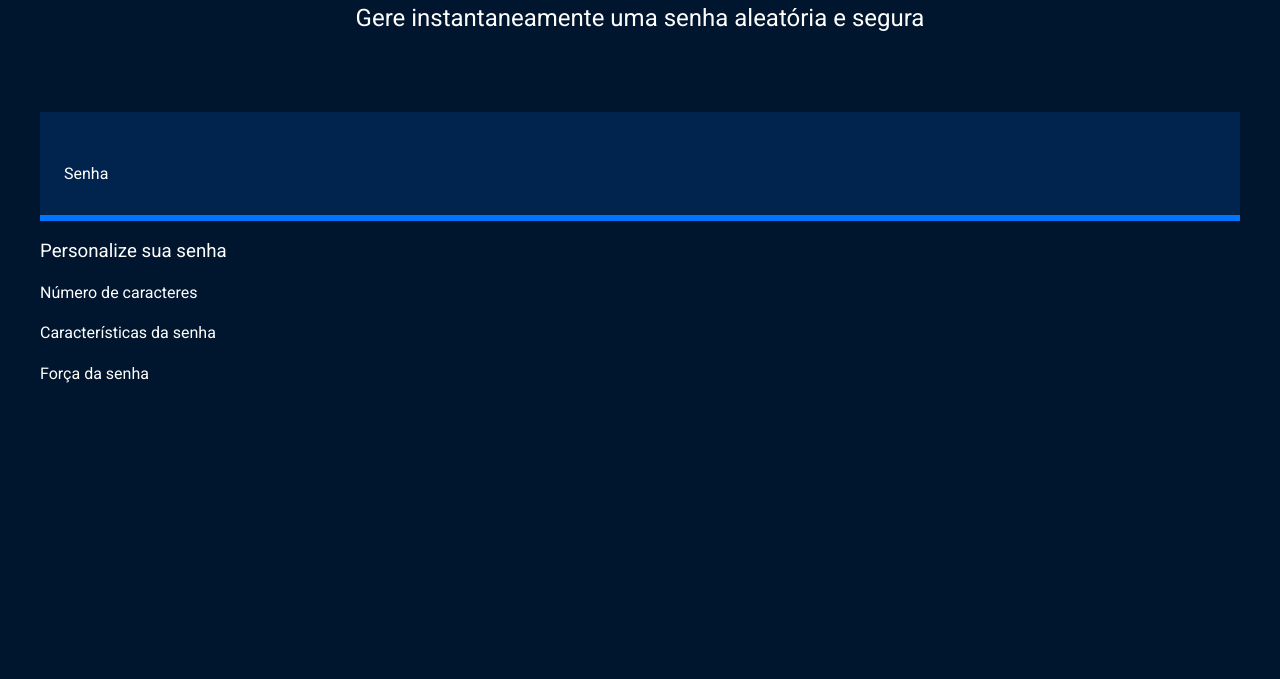
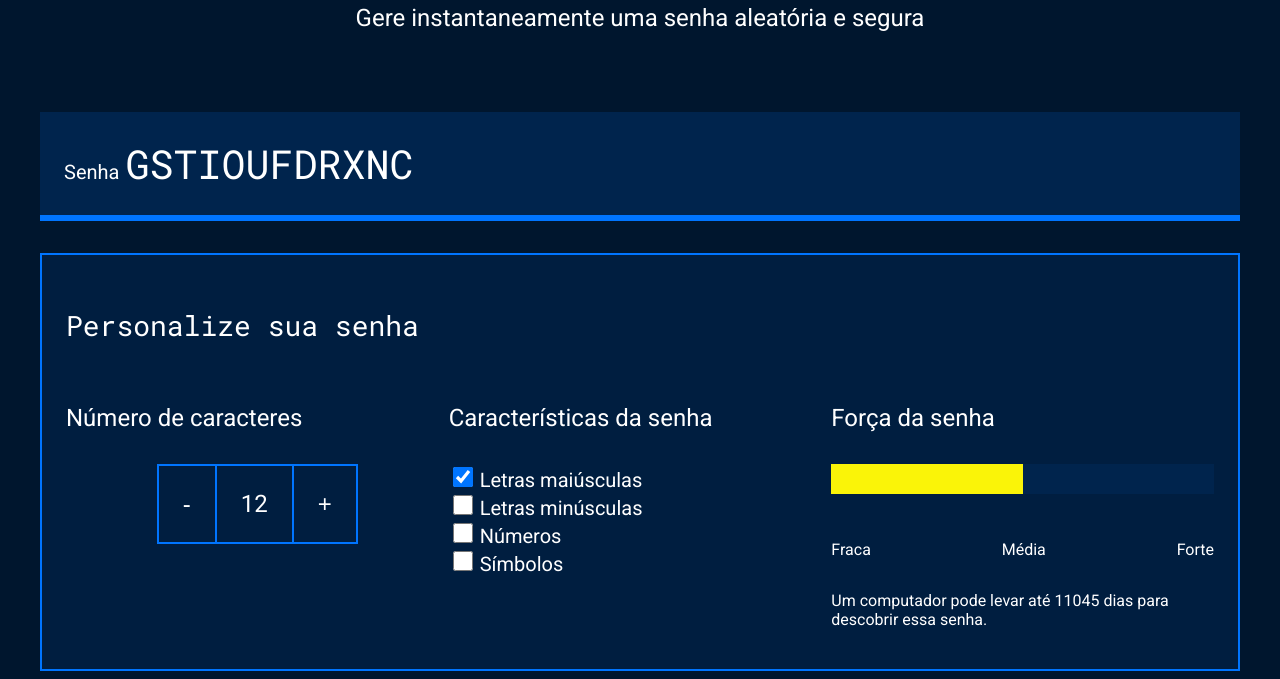
Before and after one commit to Cassia22/seguran-a-digital-cassia, a plain HTML site: page index.html in a window 1280 px wide. Shown: the part 214-893 px from the top of the page. Before the commit the page ends 800 px from the top, so only its background shows below. Drawn offline with Linux system fonts and the light colour scheme.

Commit message:
Add files via upload

```diff
--- a/index.html
+++ b/index.html
@@ -1,43 +1,68 @@
 <!DOCTYPE html>
 <html lang="pt-br">
+
 <head>
     <meta charset="UTF-8">
-    <meta http-equiv="X-UA-Compatible" content="IE=edge">
     <meta name="viewport" content="width=device-width, initial-scale=1.0">
-    <title>Gerador de Senha</title>
+    <title>Gerador de senha</title>
     <link rel="stylesheet" href="style.css">
 </head>
+
 <body>
     <section class="conteudo">
-
-
         <div class="conteudo-titulo">
             <img src="unlock.svg" alt="cadeado fechado">
             <h2 class="titulo-principal">Gerador de senhas</h2>
             <h3 class="titulo-secundario">Gere instantaneamente uma senha aleatória e segura</h3>
         </div>
-
         <div class="conteudo-senha">
             <label for="senha">Senha</label>
-        <input name="senha" type="text" id="campo-senha"/>
-
+            <input name="senha" type="text" id="campo-senha" readonly>
         </div>
-    <div class="div-parametro">
+        <div class="parametro">
             <h3 class="parametro-titulo">Personalize sua senha</h3>
             <div class="parametro-coluna__senha">
                 <div class="parametro-senha">
                     <h4 class="parametro-senha__titulo">Número de caracteres</h4>
+                    <div class="parametro-senha-botoes">
+                        <button class="parametro-senha__botao">-</button>
+                        <p class="parametro-senha__texto">12</p>
+                        <button class="parametro-senha__botao">+</button>
+                    </div>
                 </div>
                 <div class="parametro-senha">
                     <h4 class="parametro-senha__titulo">Características da senha</h4>
+                    <div class="parametro-senha-checkbox">
+                        <input name="maiusculo" type="checkbox" class="checkbox" checked>
+                        <label for="maiusculo">Letras maiúsculas</label>
+                    </div>
+                    <div class="parametro-senha-checkbox">
+                        <input name="minusculo" type="checkbox" class="checkbox">
+                        <label for="minusculo">Letras minúsculas</label>
+                    </div>
+                    <div class="parametro-senha-checkbox">
+                        <input name="numero" type="checkbox" class="checkbox">
+                        <label for="numero">Números</label>
+                    </div>
+                    <div class="parametro-senha-checkbox">
+                        <input name="simbolo" type="checkbox" class="checkbox">
+                        <label for="simbolo">Símbolos</label>
+                    </div>
                 </div>
                 <div class="parametro-senha">
                     <h4 class="parametro-senha__titulo">Força da senha</h4>
+                    <div class="barra"></div>
+                    <div class="forca fraca"></div>
+                    <div class="parametro-senha-textos">
+                        <p>Fraca</p>
+                        <p>Média</p>
+                        <p>Forte</p>
+                    </div>
+                    <p class="entropia"></p>
                 </div>
             </div>
         </div>
     </section>
-
-
+    <script src="main.js"></script>
 </body>
 </html>
--- /dev/null
+++ b/main.js
@@ -0,0 +1,77 @@
+const numeroSenha = document.querySelector('.parametro-senha__texto');
+let tamanhoSenha = 12;
+numeroSenha.textContent = tamanhoSenha;
+const letrasMaiusculas = 'ABCDEFGHIJKLMNOPQRSTUVXYWZ';
+const letrasMinusculas = 'abcdefghijklmnopqrstuvxywz';
+const numeros = '0123456789';
+const simbolos = '!@%*?';
+const botoes = document.querySelectorAll('.parametro-senha__botao');
+const campoSenha = document.querySelector('#campo-senha');
+const checkbox = document.querySelectorAll('.checkbox');
+const forcaSenha = document.querySelector('.forca');
+
+botoes[0].onclick = diminuiTamanho;
+botoes[1].onclick = aumentaTamanho;
+
+function diminuiTamanho() {
+    if (tamanhoSenha > 1) {
+        // tamanhoSenha = tamanhoSenha-1;
+        tamanhoSenha--;
+    }
+    numeroSenha.textContent = tamanhoSenha;
+    geraSenha();
+}
+function aumentaTamanho() {
+    if (tamanhoSenha < 20) {
+        // tamanhoSenha = tamanhoSenha+1;
+        tamanhoSenha++;
+    }
+    numeroSenha.textContent = tamanhoSenha;
+    geraSenha();
+}
+
+for (i = 0; i < checkbox.length; i++) {
+    checkbox[i].onclick = geraSenha;
+}
+
+geraSenha();
+
+function geraSenha() {
+    let alfabeto = '';
+    if (checkbox[0].checked) {
+        alfabeto = alfabeto + letrasMaiusculas;
+    }
+    if (checkbox[1].checked) {
+        alfabeto = alfabeto + letrasMinusculas;
+    }
+    if (checkbox[2].checked) {
+        alfabeto = alfabeto + numeros;
+    }
+    if (checkbox[3].checked) {
+        alfabeto = alfabeto + simbolos;
+    }
+    let senha = '';
+    for (let i = 0; i < tamanhoSenha; i++) {
+        let numeroAleatorio = Math.random() * alfabeto.length;
+        numeroAleatorio = Math.floor(numeroAleatorio);
+        senha = senha + alfabeto[numeroAleatorio];
+    }
+    campoSenha.value = senha;
+    classificaSenha(alfabeto.length);
+
+}
+
+function classificaSenha(tamanhoAlfabeto){
+    let entropia = tamanhoSenha * Math.log2(tamanhoAlfabeto);
+    console.log(entropia);
+    forcaSenha.classList.remove('fraca','media','forte');
+    if (entropia > 57){
+        forcaSenha.classList.add('forte');
+    } else if (entropia > 35 && entropia < 57 ) {
+        forcaSenha.classList.add('media');
+    } else if (entropia <= 35){
+        forcaSenha.classList.add('fraca');
+    }
+    const valorEntropia = document.querySelector('.entropia');
+    valorEntropia.textContent = "Um computador pode levar até " + Math.floor(2**entropia/(100e6*60*60*24)) + " dias para descobrir essa senha.";
+}
--- a/style.css
+++ b/style.css
@@ -27,7 +27,6 @@ body{
 
 .titulo-secundario{
     font-size: 24px;
-
 }
 
 .conteudo-titulo{
@@ -48,11 +47,11 @@ body{
     color: var(--branco);
     font-family: var(--roboto-mono);
     font-size: 40px;
-
+    width: 70%;
 }
 
 #campo-senha:focus{
-    outline:none
+    outline: none;
 }
 
 .conteudo{
@@ -64,4 +63,90 @@ body{
     background-color: var(--fundo-texto);
     border: 2px solid var(--borda);
     margin-top: 32px;
+    padding: 24px;
 }
+
+.parametro-titulo{
+    font-family: var(--roboto-mono);
+    font-size: 28px;
+}
+
+.parametro-senha__titulo{
+    font-size:24px;
+}
+
+.parametro-coluna__senha{
+    display: flex;
+    flex-direction: column;
+    justify-content: center;
+}
+.parametro-senha{
+    width: 50%;
+    margin: 0 auto;
+}
+
+.parametro-senha-botoes{
+    display: flex;
+    justify-content: center;
+}
+
+.parametro-senha__botao{
+    background-color: var(--fundo-texto);
+    color: var(--branco);
+    border: 2px solid var(--borda);
+    padding: 24px;
+    font-size: 24px;
+    cursor: pointer;
+}
+.parametro-senha__texto{
+    padding: 24px;
+    border-top: 2px solid var(--borda);
+    border-bottom: 2px solid var(--borda);
+    margin: 0;
+    font-size: 24px;
+}
+
+label{
+    font-size: 20px;
+}
+
+.checkbox{
+    width: 20px;
+    height: 20px;
+    cursor: pointer;
+}
+
+.barra{
+    background-color: var(--fundo-senha);
+    height: 30px;
+    width: 100%;
+}
+.forca{
+    height: 30px;
+    position: relative;
+    bottom: 30px;
+}
+.fraca{
+    width: 25%;
+    background-color: #E71B32;
+}
+.media{
+    background-color: #FAF408;
+    width: 50%;
+}
+.forte{
+    background-color: #00FF85;
+    width: 100%;
+}
+
+.parametro-senha-textos{
+    display: flex;
+    justify-content: space-between;
+}
+
+
+@media screen and (min-width: 768px) {
+    .parametro-coluna__senha{
+        flex-direction: row;
+    }
+}
```
Lines whose indentation alone changed are shown as unchanged.
